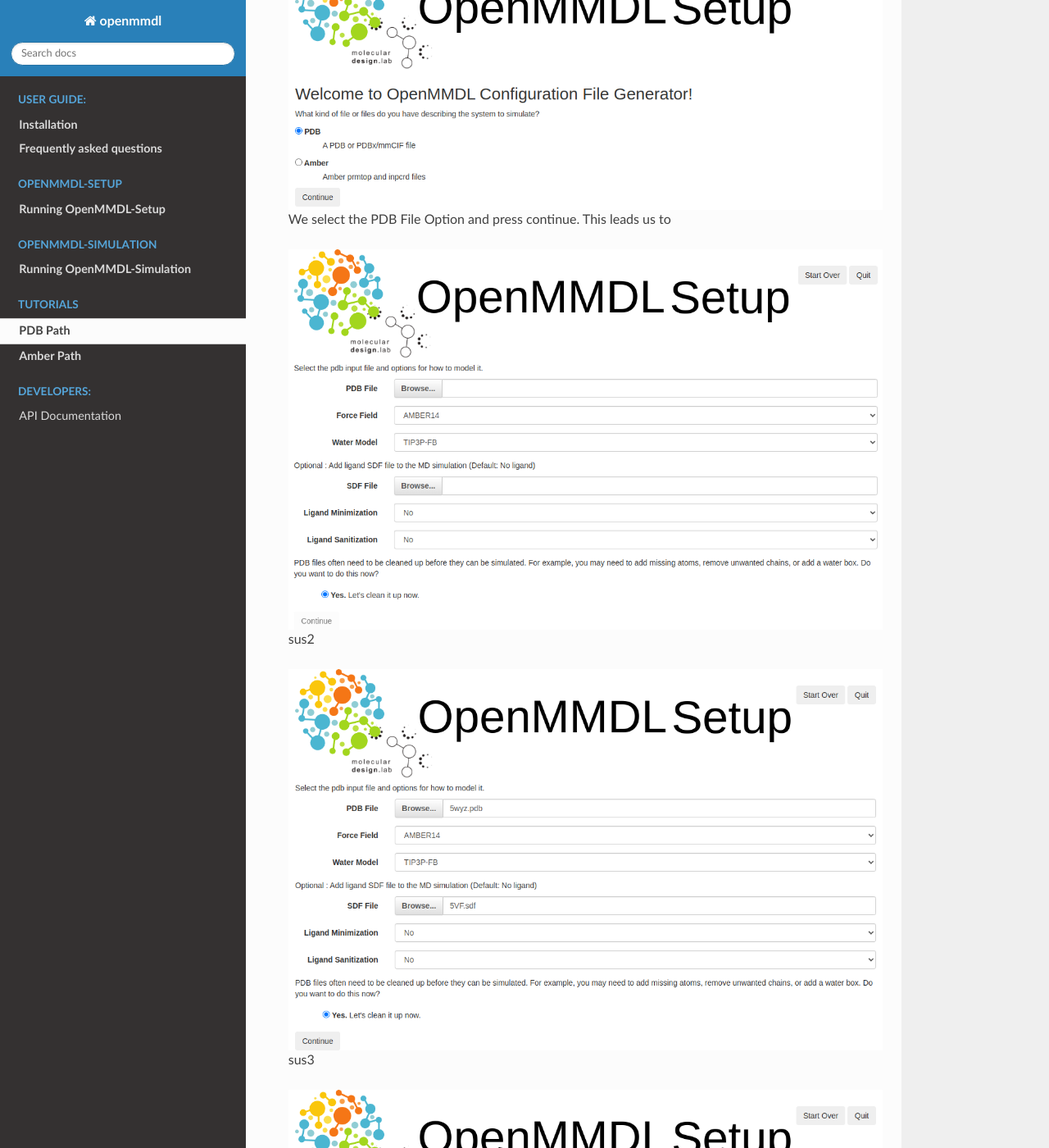
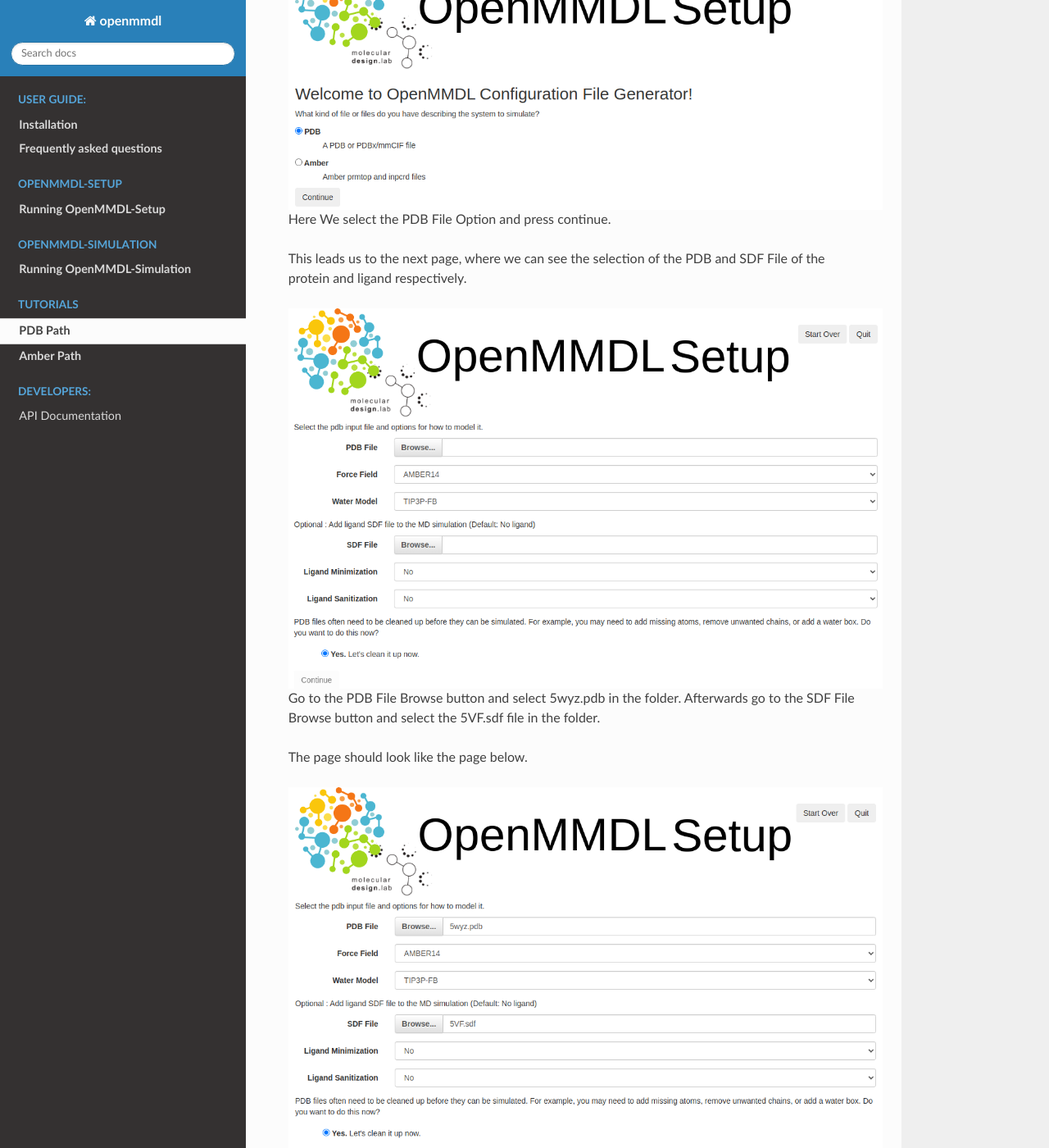
Before and after one commit to wolberlab/OpenMMDL, a Sphinx documentation site: the page built from docs/tutorial_pdb_path.rst, in a window 1280 px wide and 1400 px high, scrolled down 841 px. Shown: the whole window at 82% size. Built offline with Sphinx 7.4.7 and the Read the Docs theme 2.0.0, drawn with Linux system fonts in a browser that asks for light colours.

Commit message:
Update tutorial_pdb_path.rst

```diff
--- a/docs/tutorial_pdb_path.rst
+++ b/docs/tutorial_pdb_path.rst
@@ -36,14 +36,20 @@
    :figwidth: 725px
    :align: center
 
-We select the PDB File Option and press continue.
-This leads us to
+
+Here We select the PDB File Option and press continue.
+
+
+This leads us to the next page, where we can see the selection of the PDB and SDF File of the protein and ligand respectively.
 
 .. figure:: /_static/images/tutorials/PDB_Path/Selectfiles1.png
    :figwidth: 725px
    :align: center
 
-sus2
+Go to the PDB File Browse button and select 5wyz.pdb in the folder. Afterwards go to the SDF File Browse button and select the 5VF.sdf file in the folder.
+
+The page should look like the page below.
+
 
 
 .. figure:: /_static/images/tutorials/PDB_Path/Selectfiles2.png
```
